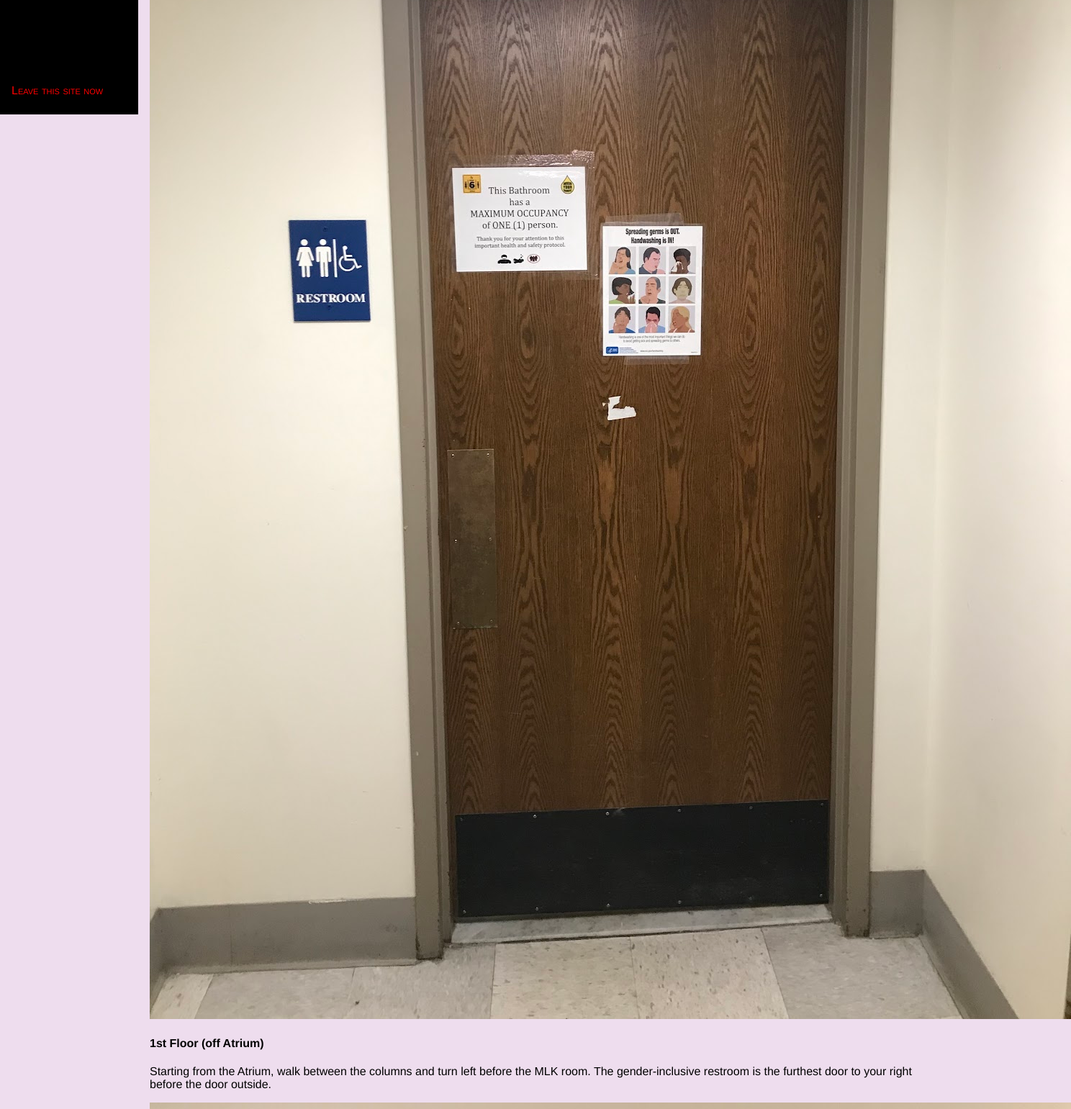
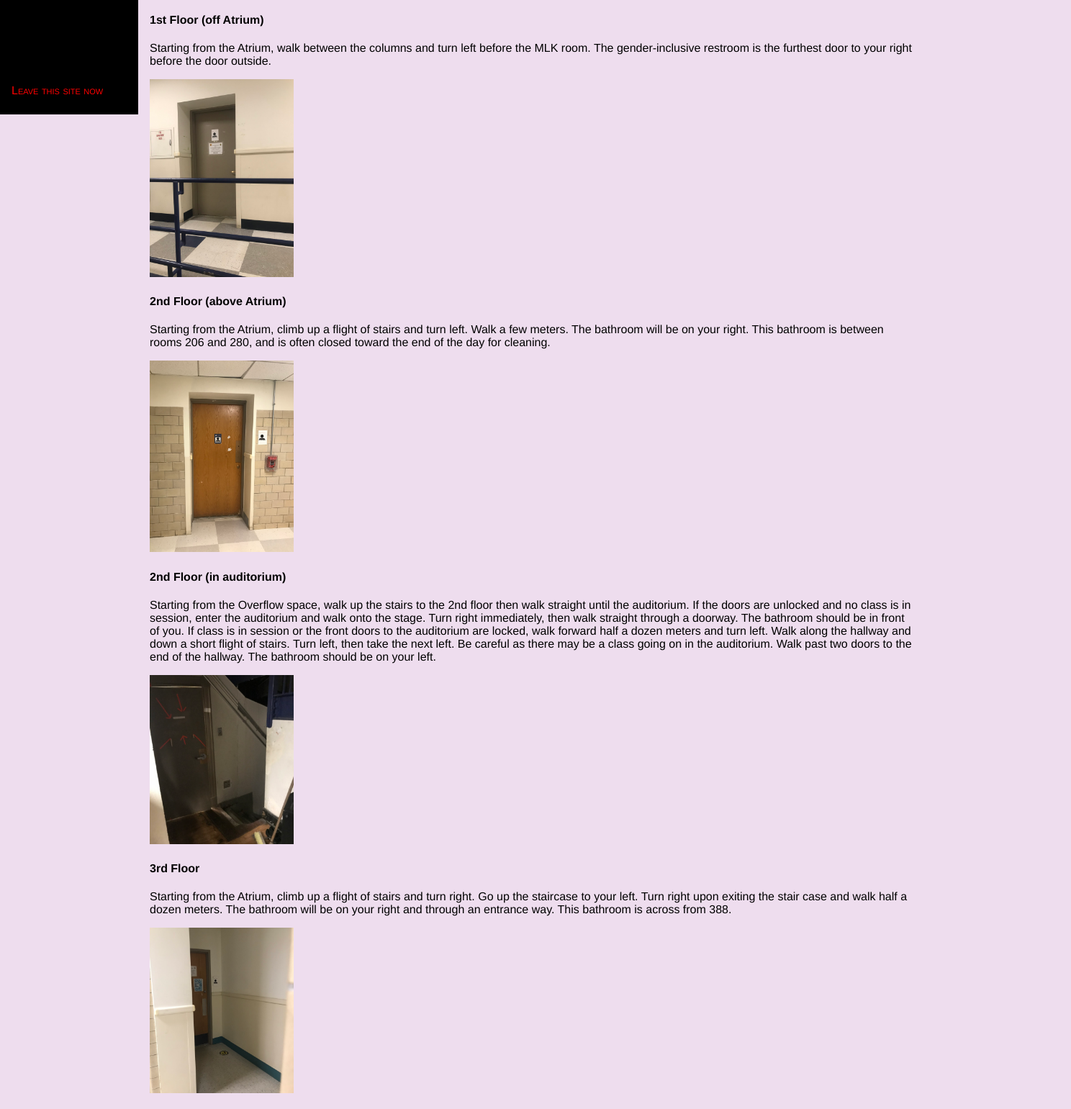
Before and after one commit to brooklinegsa/brooklinegsa.github.io, a plain HTML site: page resources/bathrooms/index.html in a window 1280 px wide. Shown: the part 657-2198 px from the top of the page at 72% size, 1488 px wide, since content can reach past the window. Drawn offline with Linux system fonts and the light colour scheme.

Commit message:
Update index.html

```diff
--- a/resources/bathrooms/index.html
+++ b/resources/bathrooms/index.html
@@ -43,41 +43,41 @@
   <div class="side-by-side">
     <h4>1st Floor (along Welland)</h4>
     <p>Starting from the Cafeteria, walk toward Welland Road. Turn after the short flight of stairs and walk along the hallway. There will be an entrance way on your left between rooms 125 and 129. Walk through, and the bathroom will be directly in front of you. This bathroom is often closed for cleaning.</p>
-    <img src="1st-welland.jpeg">
+    <img src="1st-welland.jpeg" width="200px">
   </div>
   <div class="side-by-side">
     <h4>1st Floor (off Atrium)</h4>
     <p>Starting from the Atrium, walk between the columns and turn left before the MLK room. The gender-inclusive restroom is the furthest door to your right before the door outside.</p>
-    <img src="1st-atrium.jpeg">
+    <img src="1st-atrium.jpeg" width="200px">
   </div>
   <div class="side-by-side">
     <h4>2nd Floor (above Atrium)</h4>
     <p>Starting from the Atrium, climb up a flight of stairs and turn left. Walk a few meters. The bathroom will be on your right. This bathroom is between rooms 206 and 280, and is often closed toward the end of the day for cleaning.</p>
-    <img src="2nd-atrium.jpeg">
+    <img src="2nd-atrium.jpeg" width="200px">
   </div>
   <div class="side-by-side">
     <h4>2nd Floor (in auditorium)</h4>
     <p>Starting from the Overflow space, walk up the stairs to the 2nd floor then walk straight until the auditorium. If the doors are unlocked and no class is in session, enter the auditorium and walk onto the stage. Turn right immediately, then walk straight through a doorway. The bathroom should be in front of you. If class is in session or the front doors to the auditorium are locked, walk forward half a dozen meters and turn left. Walk along the hallway and down a short flight of stairs. Turn left, then take the next left. Be careful as there may be a class going on in the auditorium. Walk past two doors to the end of the hallway. The bathroom should be on your left.</p>
-    <img src="2nd-aud.jpeg">
+    <img src="2nd-aud.jpeg" width="200px">
   </div>
   <div class="side-by-side">
     <h4>3rd Floor</h4>
     <p>Starting from the Atrium, climb up a flight of stairs and turn right. Go up the staircase to your left. Turn right upon exiting the stair case and walk half a dozen meters. The bathroom will be on your right and through an entrance way. This bathroom is across from 388.</p>
-    <img src="3rd.jpeg">
+    <img src="3rd.jpeg" width="200px">
   </div>
   <div class="side-by-side">
     <h4>4th Floor</h4>
     <p>Starting from the Quad looking toward Welland Road, take the left staircase all the way to the fourth floor. There is a small hallway to your left, and the bathroom is located at the end. This bathroom is between 401A and 404.</p>
-    <img src="4th.jpeg">
+    <img src="4th.jpeg" width="200px">
   </div>
   <h3>UA Building</h3>
   <div class="side-by-side">
     <h4>Basement</h4>
     <p>Entering the UA building from the front, walk down the stairs to your left. When you get to the bottom, turn right. Walk almost to the end of the hallway, until an empty doorway labeled 17 to your right. Then, walking through the doorway, proceed through the first doorway to your right.</p>
-    <img src="ua.jpeg">
+    <img src="ua.jpeg" width="200px">
   </div>
   <h3>22 Tappan</h3>
   <p>There are gender-inclusive restrooms on every floor of the 22 Tappan building.</p>
-  <img src="22-tappan.jpeg">
+  <img src="22-tappan.jpeg" width="200px">
 </body>
 </html>
```
